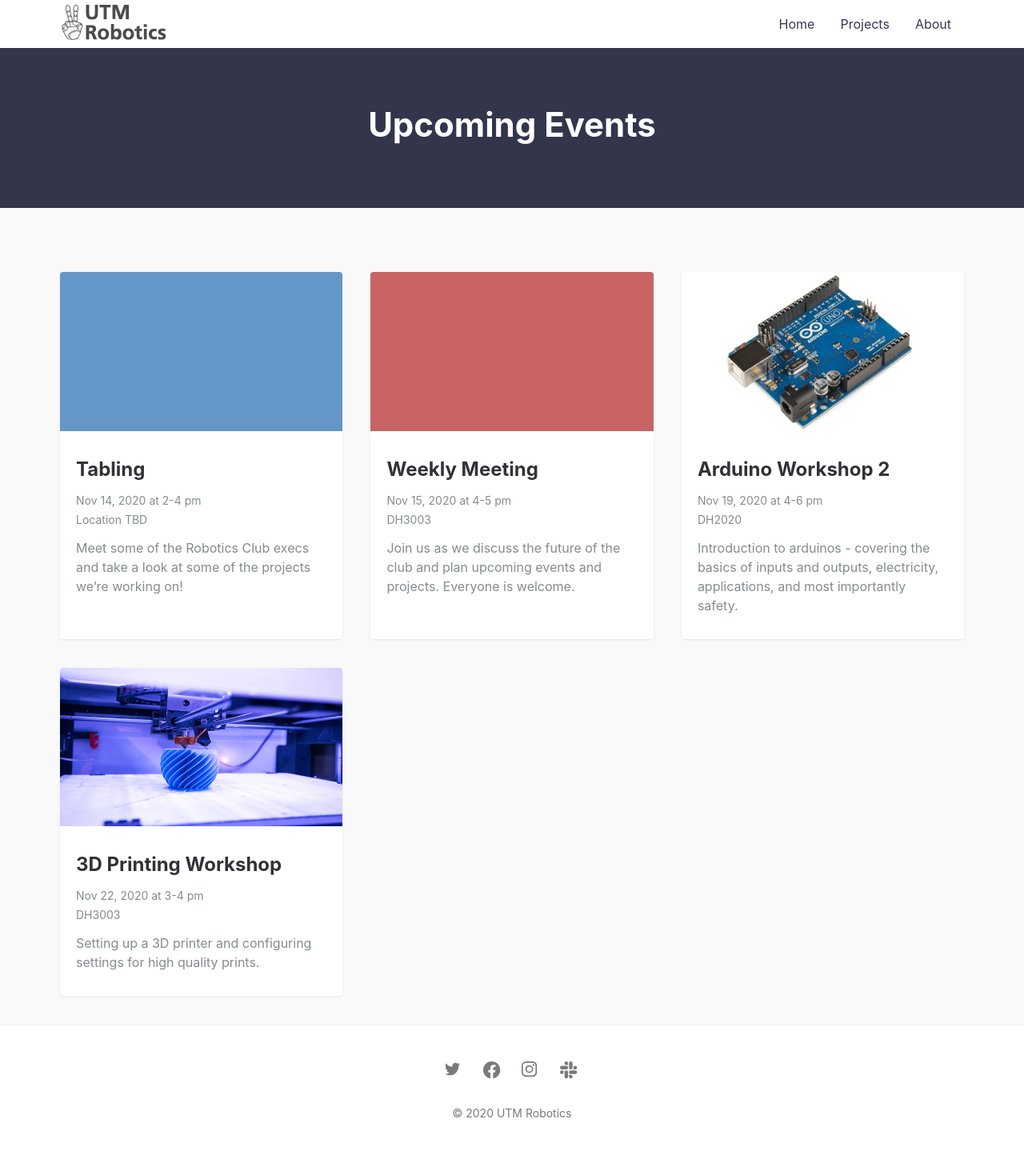
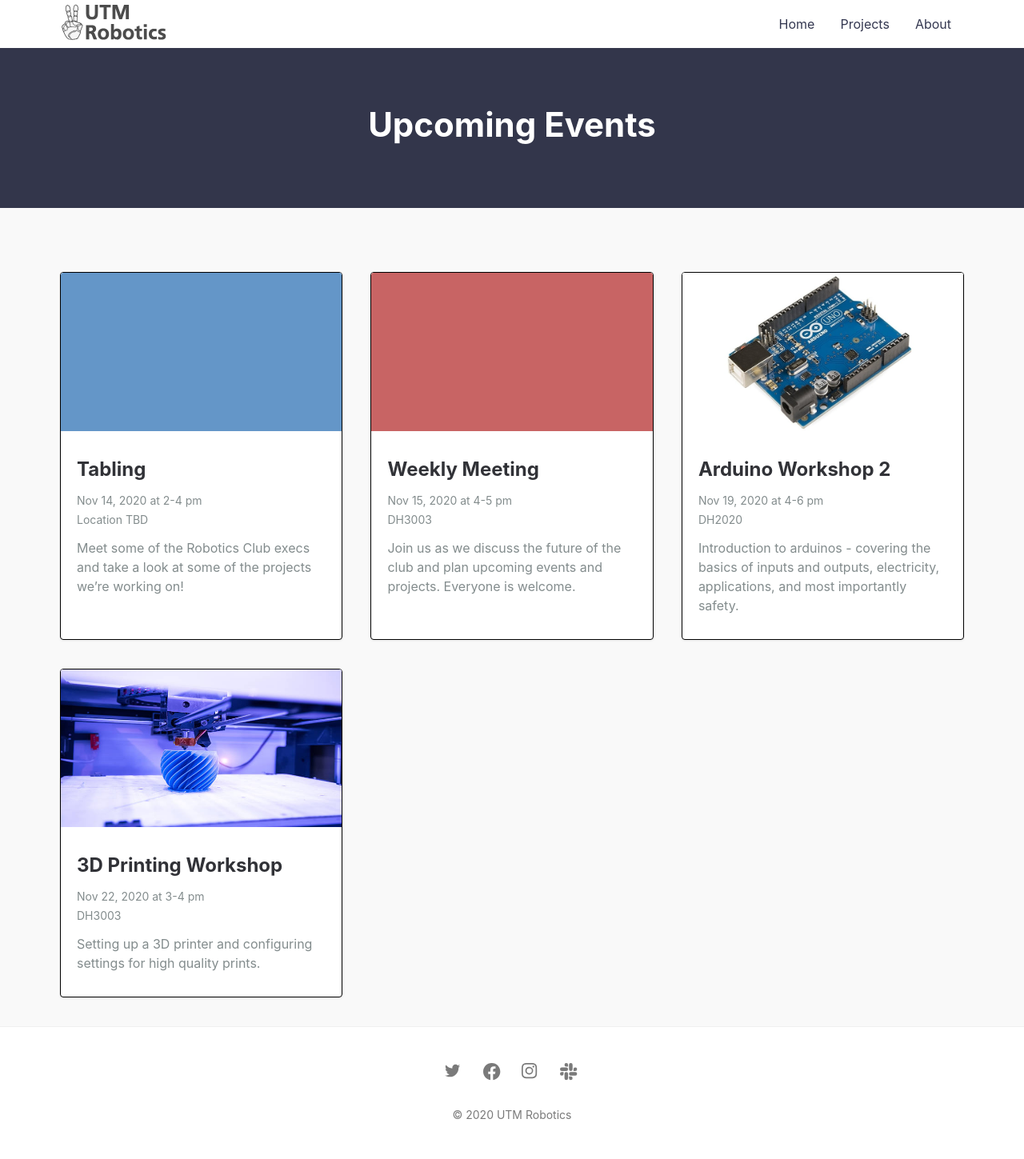
Before and after one commit to UTM-Robotics/utmrobotics.github.io-DEPRECATED-, a Jekyll site: the page built from index.md, in a window 1280 px wide. Shown: the whole page at 80% size. Built offline with Jekyll 4.4.1, drawn with Linux system fonts in a browser that asks for light colours.

Commit message:
Add black border to cards

```diff
--- a/_sass/components/_card.scss
+++ b/_sass/components/_card.scss
@@ -11,9 +11,10 @@
   border-bottom: 0;
   transition: box-shadow .25s ease;
 
+  border: 1px solid black;
+
   &:hover,
   &:focus {
-    border-bottom: 0;
     box-shadow: 0 2px 40px 0 hsla(232, 8%, 63%, .3);
   }
 
```
